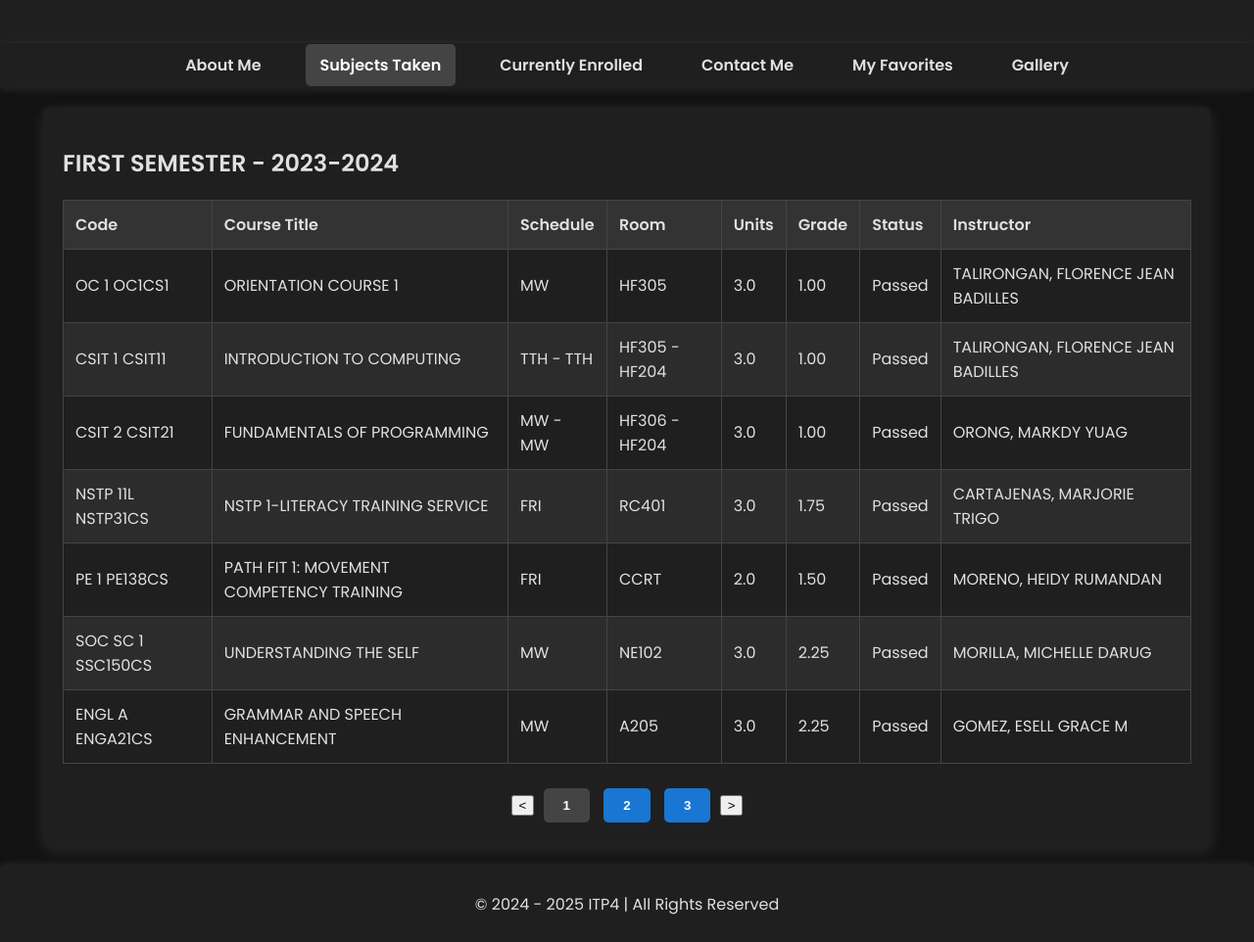
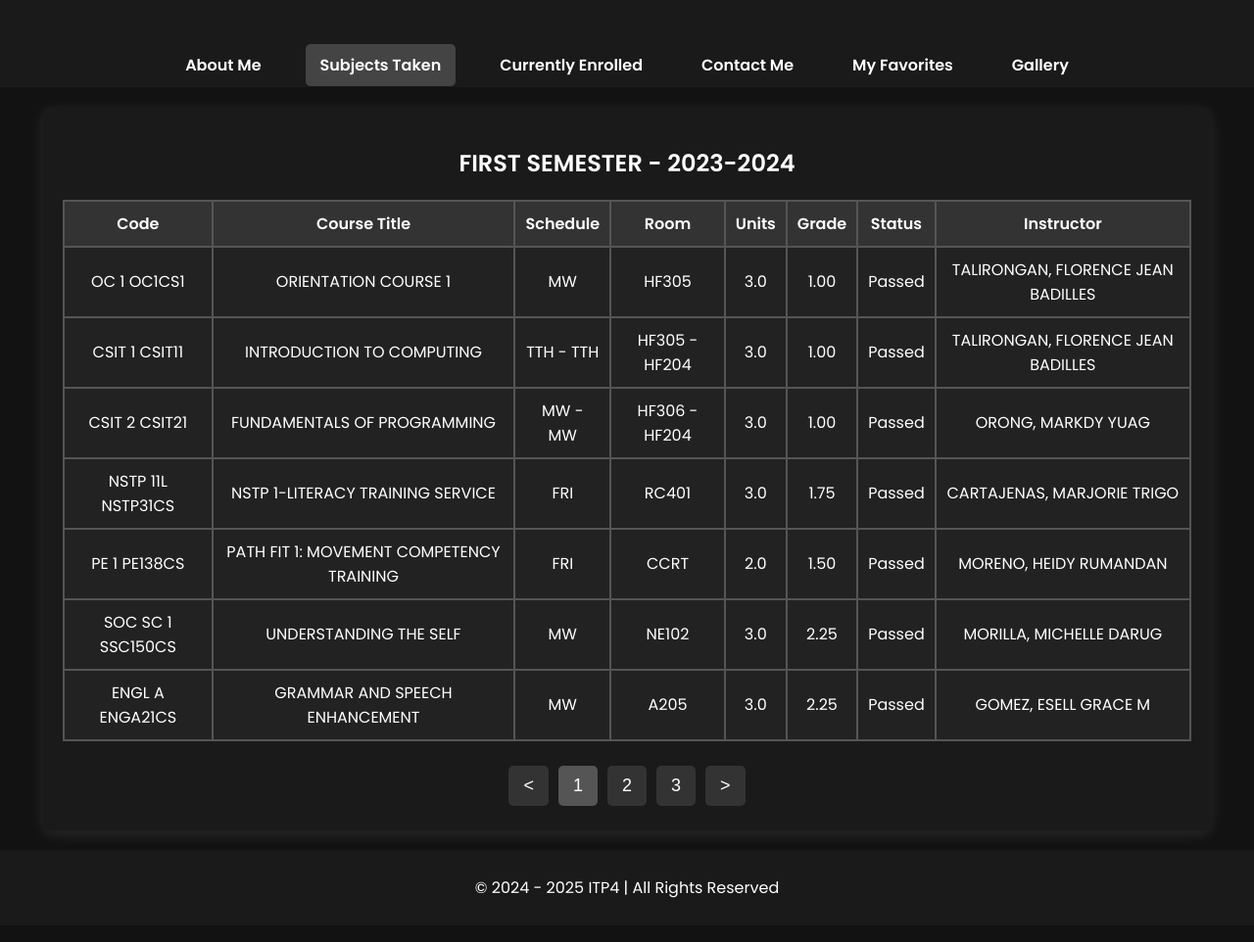
Before and after one commit to earl4gaming/Hocoy-prelim, a plain HTML site: page subjects.html in a window 1280 px wide. Shown: the part 156-1118 px from the top of the page at 98% size. Drawn offline with Linux system fonts and the light colour scheme.

Commit message:
subjects.css

```diff
--- a/subjects.css
+++ b/subjects.css
@@ -5,27 +5,25 @@ body {
     font-family: 'Poppins', sans-serif;
     margin: 0;
     padding: 0;
-    background: #121212; /* Dark background */
-    color: #e0e0e0; /* Light text */
+    background: #121212;
+    color: white;
 }
 
 /* Header */
 header {
-    background: #1f1f1f; /* Darker header */
+    background: #1a1a1a;
     text-align: center;
     padding: 20px;
     font-size: 28px;
     font-weight: 600;
-    color: #e0e0e0; /* Light text */
-    box-shadow: 0 4px 8px rgba(255, 255, 255, 0.1);
+    color: white;
 }
 
 /* Navigation */
 nav {
-    background: #1f1f1f; /* Dark navbar */
+    background: #1a1a1a;
     padding: 10px 0;
     text-align: center;
-    box-shadow: 0 2px 8px rgba(255, 255, 255, 0.1);
 }
 
 nav ul {
@@ -42,7 +40,7 @@ nav ul li {
 
 nav ul li a {
     text-decoration: none;
-    color: #e0e0e0; /* Light text */
+    color: white;
     font-weight: 600;
     padding: 10px 15px;
     border-radius: 5px;
@@ -51,84 +49,89 @@ nav ul li a {
 
 nav ul li a:hover,
 nav ul li a.active {
-    background: #444; /* Darker highlight */
+    background: #444;
     color: white;
 }
 
-/* Main Container */
+/* Main */
 main {
     width: 90%;
     max-width: 1200px;
     margin: 20px auto;
-    background: #1f1f1f; /* Dark container */
+    background: #1a1a1a;
     padding: 20px;
     border-radius: 8px;
     box-shadow: 0px 4px 15px rgba(255, 255, 255, 0.1);
+    text-align: center;
 }
 
 /* Table Styling */
 table {
     width: 100%;
     border-collapse: collapse;
+    margin-top: 20px;
 }
 
-thead {
-    background: #333333; /* Blue header */
+th, td {
+    border: 2px solid #555;  /* Table border */
+    padding: 10px;
+    text-align: center;
+}
+
+th {
+    background: #333;
+    color: white;
+    font-weight: bold;
+}
+
+td {
+    background: #222;
     color: white;
 }
 
-th, td {
-    padding: 12px;
-    text-align: left;
-    border: 1px solid #444;
-    color: #e0e0e0;
-}
-
-tbody tr:nth-child(even) {
-    background: #2c2c2c;
-}
-
+/* Alternate row color for better readability */
 tbody tr:nth-child(odd) {
-    background: #1f1f1f;
+    background: #2a2a2a;
 }
 
 /* Pagination */
 .pagination {
-    text-align: center;
+    display: flex;
+    justify-content: center;
+    align-items: center;
     margin-top: 20px;
 }
 
-.page-btn {
-    padding: 10px 20px;
+.page-btn, .prev-btn, .next-btn {
+    background: #333;
+    color: white;
+    border: none;
+    padding: 10px 15px;
     margin: 5px;
-    border: none;
-    background: #1976D2; /* Blue buttons */
-    color: white;
+    font-size: 18px;
     cursor: pointer;
+    transition: 0.3s;
     border-radius: 5px;
-    font-weight: bold;
-    transition: 0.3s;
 }
 
-.page-btn:hover {
-    background: #135ba0;
+.page-btn:hover, .prev-btn:hover, .next-btn:hover {
+    background: #444;
 }
 
 .page-btn.active {
-    background: #444; /* Darker active button */
+    background: #555;
 }
 
-/* Hidden Pages */
+/* Hide sections */
 .hidden {
     display: none;
 }
 
 /* Footer */
 footer {
-    background: #1f1f1f;
-    color: #e0e0e0;
+    background: #1a1a1a;
+    color: white;
     text-align: center;
     padding: 10px;
     margin-top: 20px;
-    box-shadow: 0 -2px 8px rgba(255, 255, 255, 0.1);
 }
```
